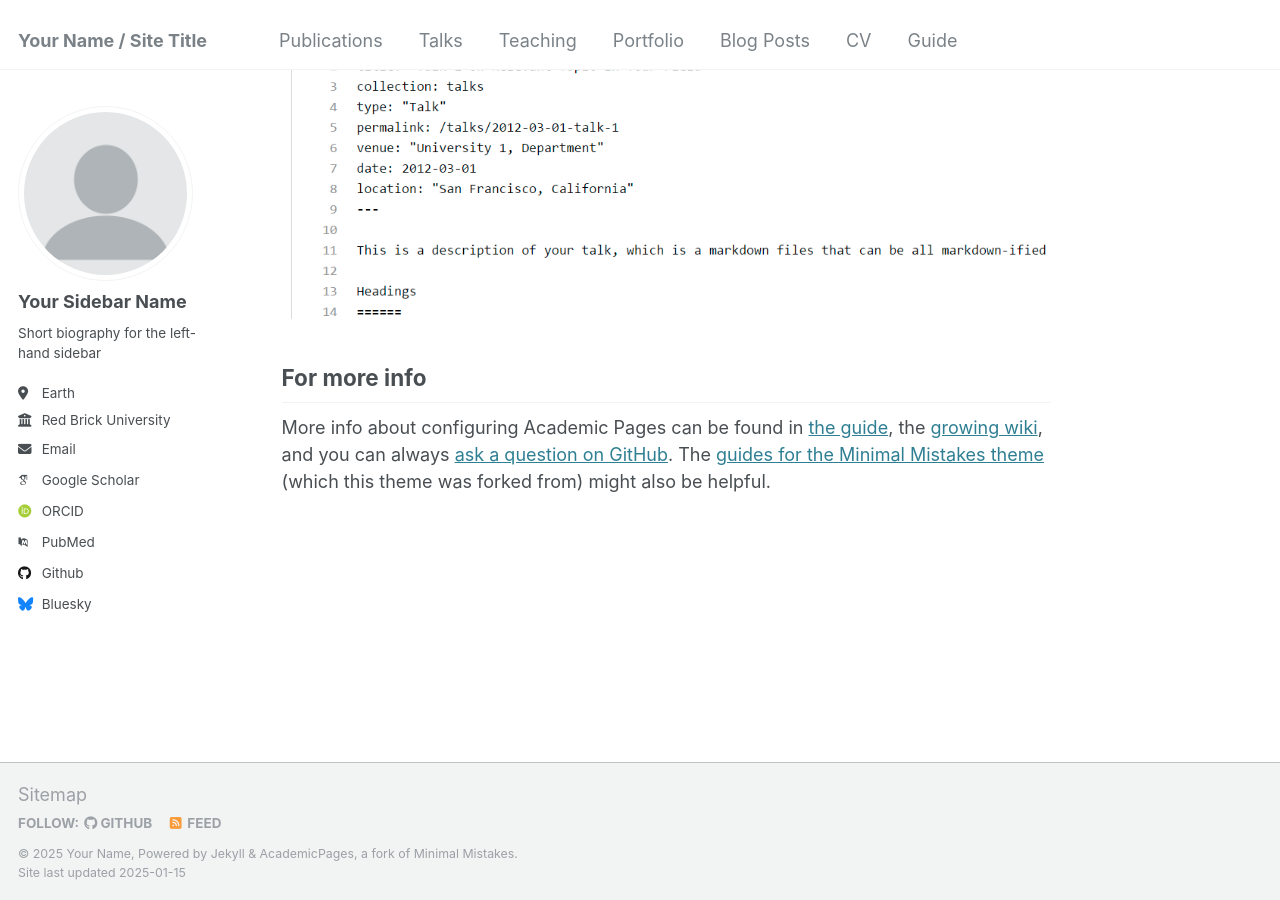
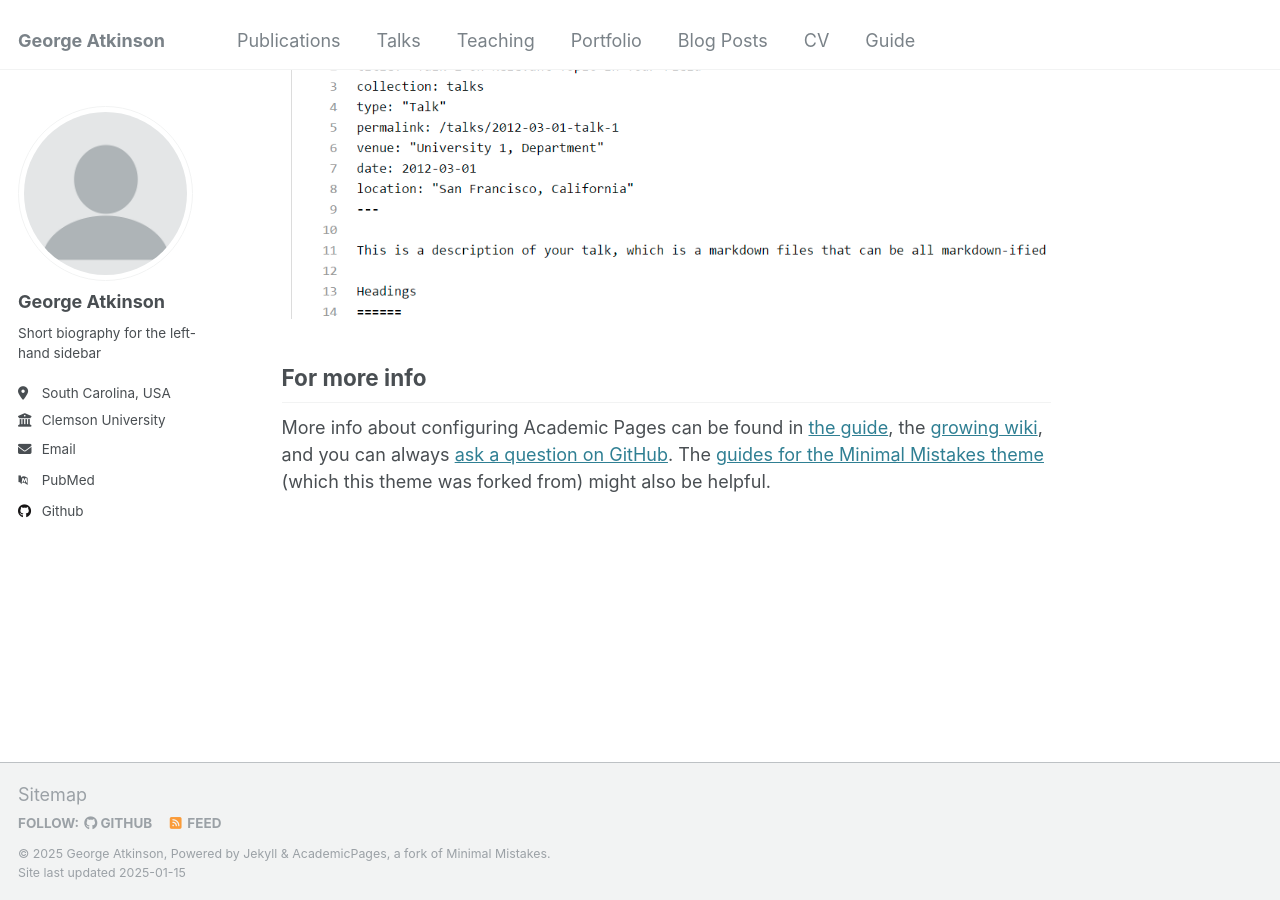
Before and after one commit to GCPins/gcpins.github.io, a Jekyll site: the page built from _pages/about.md, in a window 1280 px wide and 900 px high, scrolled down 2643 px. Built offline with Jekyll 4.4.1, drawn with Linux system fonts in a browser that asks for light colours; some web fonts are replaced.

Commit message:
Update _config.yml

```diff
--- a/_config.yml
+++ b/_config.yml
@@ -8,13 +8,13 @@
 
 # Basic Site Settings
 locale                   : "en-US"
-title                    : "Your Name / Site Title"
+title                    : "George Atkinson"
 title_separator          : "-"
-name                     : &name "Your Name"
-description              : &description "personal description"
-url                      : https://academicpages.github.io # the base hostname & protocol for your site e.g. "https://[your GitHub username].github.io"
+name                     : &name "George Atkinson"
+description              : &description "Computer Science | Sophomore | Clemson University"
+url                      : https://gcpins.github.io # the base hostname & protocol for your site e.g. "https://[your GitHub username].github.io"
 baseurl                  : "" # the subpath of your site, e.g. "/blog"
-repository               : "academicpages/academicpages.github.io"
+repository               : "GCPins/gcpins.github.io"
 
 # Site Author - The following control what appear as part of the author content on the side bar.
 #               If a field is blank the icon and link will not appear, otherwise it will be shown.
@@ -22,19 +22,19 @@ repository               : "academicpages/academicpages.github.io"
 author:
   # Biographic information
   avatar           : "profile.png"
-  name             : "Your Sidebar Name"
+  name             : "George Atkinson"
   pronouns         : # example: "she/her"
   bio              : "Short biography for the left-hand sidebar"
-  location         : "Earth"
-  employer         : "Red Brick University"
+  location         : "South Carolina, USA"
+  employer         : "Clemson University"
   uri              : # URL
-  email            : "none@example.org"
+  email            : "(work) george.atkinson04@gmail.com | gsatkin@clemson.edu (school)"
 
   # Academic websites
   arxiv            : # URL - Update with the correct link to your profile
-  googlescholar    : "https://scholar.google.com/citations?user=PS_CX0AAAAAJ"
+  googlescholar    : #"https://scholar.google.com/citations?user=PS_CX0AAAAAJ"
   impactstory      : # URL
-  orcid            : "http://orcid.org/yourorcidurl"
+  orcid            : #"http://orcid.org/yourorcidurl"
   semantic         : # URL
   pubmed           : "https://www.ncbi.nlm.nih.gov/pubmed/?term=john+snow"
   researchgate     : # URL
@@ -44,12 +44,12 @@ author:
   bitbucket        : # Username - Update with your username on the site
   codepen          : # Username
   dribbble         : # Username
-  github           : "academicpages"
+  github           : "GCPins"
   kaggle           : # Username
   stackoverflow    : # User number or user number and name (i.e., use "1" or "1/jeff-atwood")
 
   # Social media
-  bluesky          : "bsky.app" # Replace this with you Bluesky username
+  bluesky          : #"bsky.app" # Replace this with you Bluesky username
   facebook         : # Username
   flickr           : # Username
   foursquare       : # Username
```
